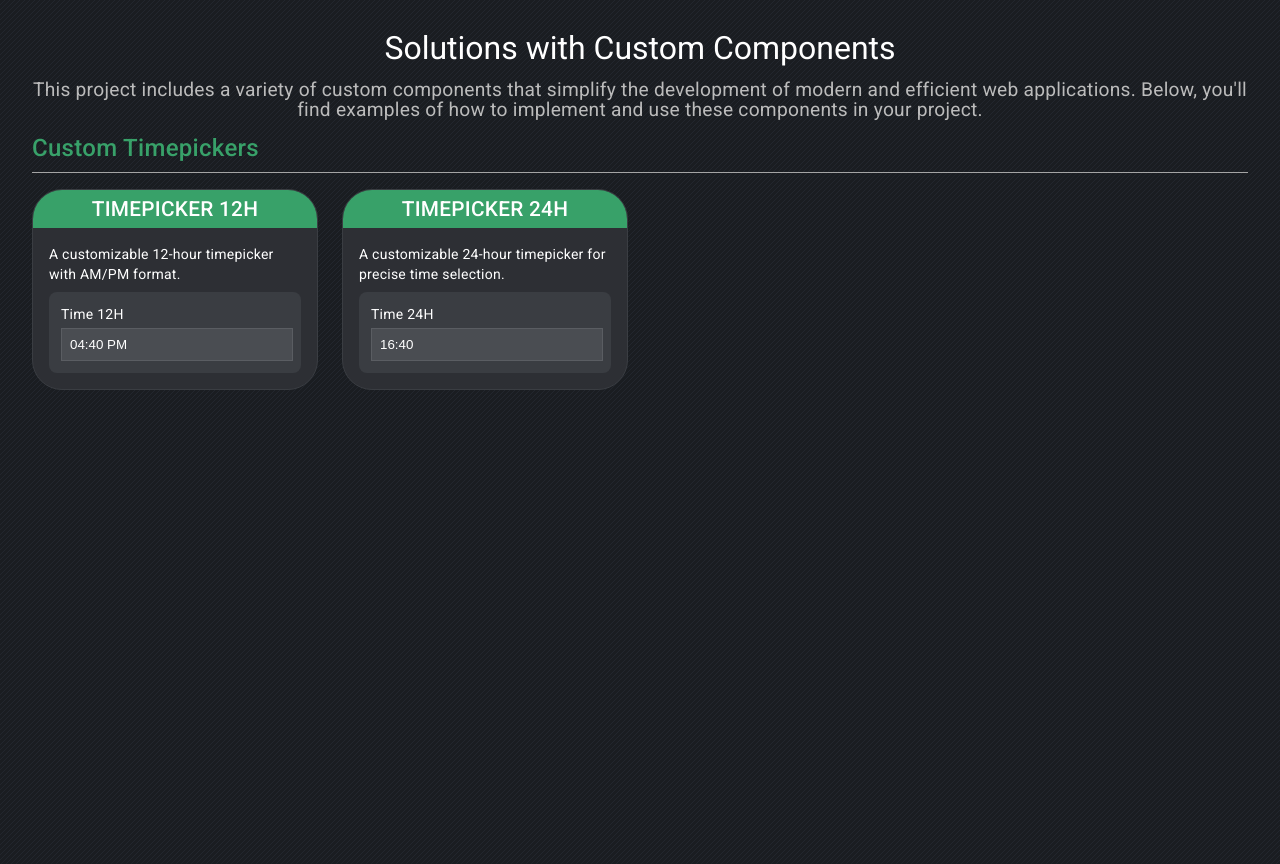
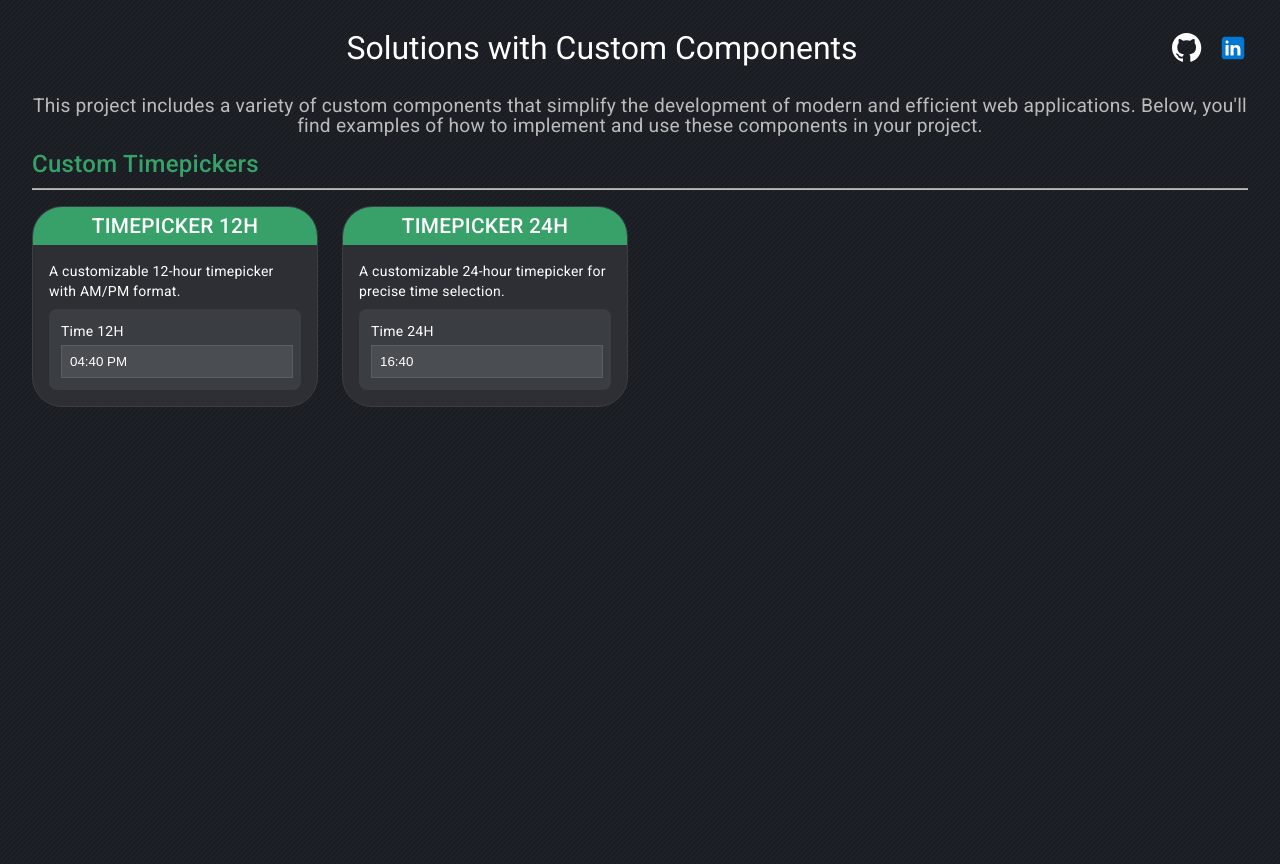
Before and after one commit to edgarbenitez92/custom-components-app, an Angular app: page / in a window 1280 px wide. Built offline with nearby package versions, Linux system fonts and the light colour scheme.

Commit message:
Base Look and Feel
New section to social icons (github repo and linkedIn profile)

```diff
--- a/src/app/app.component.html
+++ b/src/app/app.component.html
@@ -1,6 +1,16 @@
 <main class="container">
   <header class="header">
-    <h1 class="title">Solutions with Custom Components</h1>
+    <div class="title-container">
+      <h1 class="title">Solutions with Custom Components</h1>
+      <div class="social-icons">
+        <a href="https://github.com/edgarbenitez92/custom-components-app" target="_blank">
+          <img src="assets/icons/github-white.svg" alt="GitHub" class="icon" />
+        </a>
+        <a href="https://www.linkedin.com/in/edgar-benitez-valera/" target="_blank">
+          <img src="assets/icons/linkedin.svg" alt="LinkedIn" class="icon" />
+        </a>
+      </div>
+    </div>
     <p class="description">
       This project includes a variety of custom components that simplify the development of modern and efficient web
       applications. Below, you'll find examples of how to implement and use these components in your project.
--- a/src/app/app.component.scss
+++ b/src/app/app.component.scss
@@ -8,9 +8,40 @@
 .header {
   text-align: center;
 
-  .title {
-    font-size: 2rem;
-    color: #fff;
+  .title-container {
+    display: flex;
+    justify-content: center;
+    align-items: center;
+    position: relative;
+    margin-bottom: 2rem;
+
+    .title {
+      flex: 1;
+      font-size: 2rem;
+      color: #fff;
+      margin-bottom: 0;
+    }
+
+    .social-icons {
+      display: flex;
+      justify-content: flex-end;
+      align-items: center;
+      gap: 1rem;
+
+      a {
+        display: flex;
+        align-items: center;
+
+        .icon {
+          width: 30px;
+          height: 30px;
+
+          &:hover {
+            filter: brightness(0.8);
+          }
+        }
+      }
+    }
   }
 
   .description {
@@ -33,6 +64,8 @@
   .divider {
     margin-bottom: 1rem;
     background-color: #bbb;
+    height: 1px;
+    width: 100%;
   }
 
   .grid-components {
@@ -60,7 +93,6 @@
       border: 1px solid #3a3d42;
       overflow: hidden;
       border-radius: 30px;
-      // min-height: 200px;
 
       .header {
         padding: 0.2rem;
```
Also changed, not shown: src/assets/icons/github-white.svg (added), src/assets/icons/linkedin.svg (added).
